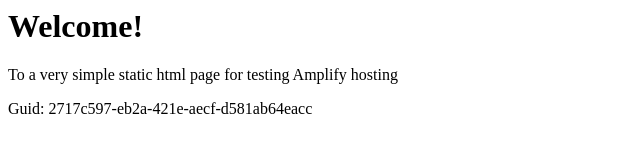
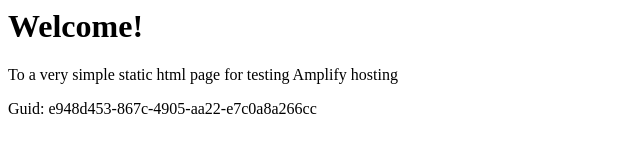
Before and after one commit to aws-aemilia-lhr/Github-PR-Commit-Integration-Test-DoNotTouch-GithubWebhookPreviewCanaryTest-v1-preprod-eu-west-2, a website: page src/index.html in a window 1280 px wide. Shown: the full height of the page, 0-640 px from the left. Drawn offline with Linux system fonts and the light colour scheme.

Commit message:
commit from integ tests

```diff
--- a/src/index.html
+++ b/src/index.html
@@ -12,6 +12,6 @@
 <body>
     <h1>Welcome!</h1>
     <p>To a very simple static html page for testing Amplify hosting</p>
-    <p>Guid: 2717c597-eb2a-421e-aecf-d581ab64eacc</p></body>
+    <p>Guid: e948d453-867c-4905-aa22-e7c0a8a266cc</p></body>
 
 </html>
```
